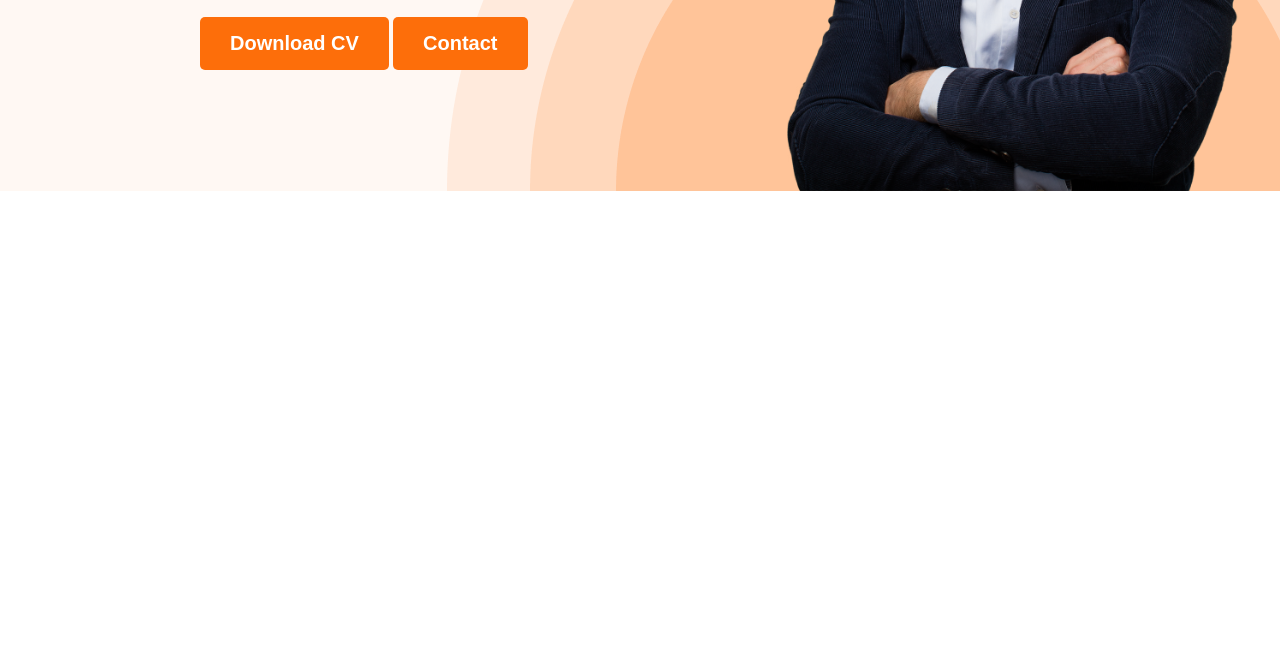
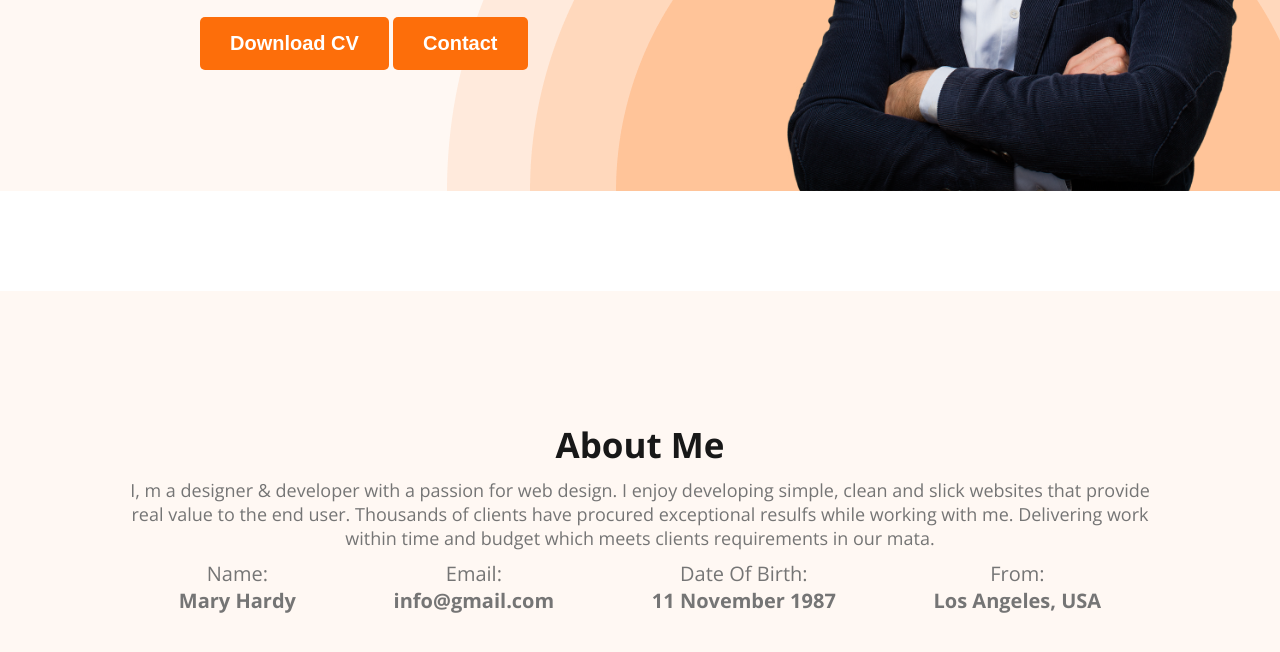
Before and after one commit to shuvochandrodas/web-devloper-portfolio, a plain HTML site: page index.html in a window 1280 px wide. Shown: the part 484-1136 px from the top of the page. Before the commit the page ends 800 px from the top, so only its background shows below. Drawn offline with nearby package versions, Linux system fonts and the light colour scheme.

Commit message:
About Section Addeded

```diff
--- a/css/style.css
+++ b/css/style.css
@@ -22,6 +22,21 @@ body {
     font-weight: 700;
     color: #fff;
     padding: 15px 30px;
+}
+
+.section-title {
+    color: #181818;
+    text-align: center;
+    font-size: 35px;
+    font-weight: 700;
+}
+
+.section-description {
+    color: #757575;
+    text-align: center;
+    font-size: 18px;
+    font-weight: 400;
+    margin-top: 10px;
 }
 
 /* Nav Related Style */
@@ -63,9 +78,10 @@ nav a {
 }
 
 /* Banner Related Style*/
-.banner-content{
-    max-width:585px;
+.banner-content {
+    max-width: 585px;
 }
+
 .banner {
     padding: 35px 35px 0px 200px;
     display: flex;
@@ -97,3 +113,32 @@ nav a {
 .banner .profile-pic {
     width: 500px;
 }
+
+/* About Section Related Style */
+.about {
+    background-color: #FFF8F3;
+    max-width: 1140px;
+    max-height: 550px;
+    padding: 130px;
+    margin: 100px auto;
+}
+
+.contact-info {
+    display: flex;
+    justify-content: space-around;
+    margin-top: 10px;
+}
+
+.contact-title {
+    color: #757575;
+    text-align: center;
+    font-size: 20px;
+    font-weight: 400;
+}
+
+.contact-discription {
+    color: #757575;
+    text-align: center;
+    font-size: 20px;
+    font-weight: 700;
+}
--- a/index.html
+++ b/index.html
@@ -31,7 +31,28 @@
         </div>
     </header>
     <main>
-
+        <section class="about">
+            <h2 class="section-title">About Me</h2>
+            <p class="section-description">I, m a designer & developer with a passion for web design. I enjoy developing simple, clean and slick websites that provide real value to the end user. Thousands of clients have procured exceptional resulfs while working with me. Delivering work within time and budget which meets clients requirements in our mata.</p>
+            <div class="contact-info">
+                <div>
+                    <p class="contact-title">Name:</p>
+                    <h4 class="contact-discription">Mary Hardy</h4>
+                </div>
+                <div>
+                    <p class="contact-title">Email:</p>
+                    <h4 class="contact-discription">info@gmail.com</h4>
+                </div>
+                <div>
+                    <p class="contact-title">Date Of Birth:</p>
+                    <h4 class="contact-discription">11 November 1987</h4>
+                </div>
+                <div>
+                    <p class="contact-title">From:</p>
+                    <h4 class="contact-discription">Los Angeles, USA</h4>
+                </div>
+            </div>
+        </section>
     </main>
     <footer>
 
```
